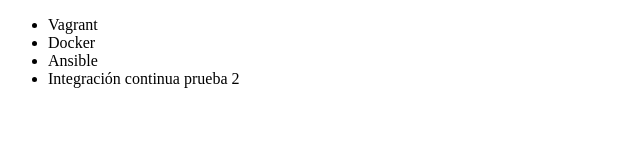
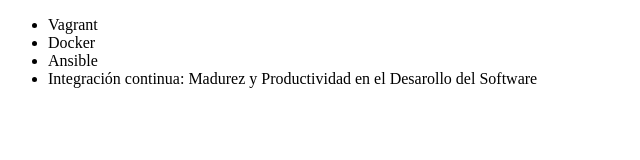
Before and after one commit to Genarof95/alura-git, a plain HTML site: page carpeta/index.html in a window 1280 px wide. Shown: the whole page, without its empty margins (0-640 px from the left). Drawn offline with Linux system fonts and the light colour scheme.

Commit message:
Renombrando curso de Integracion Continua

```diff
--- a/carpeta/index.html
+++ b/carpeta/index.html
@@ -9,7 +9,7 @@
          <li> Vagrant </li>
          <li> Docker </li>
          <li> Ansible </li>
-         <li> Integración continua prueba 2</li>
+         <li> Integración continua: Madurez y Productividad en el Desarollo del Software</li>
      </ul>
 </body>
 </html>
```
